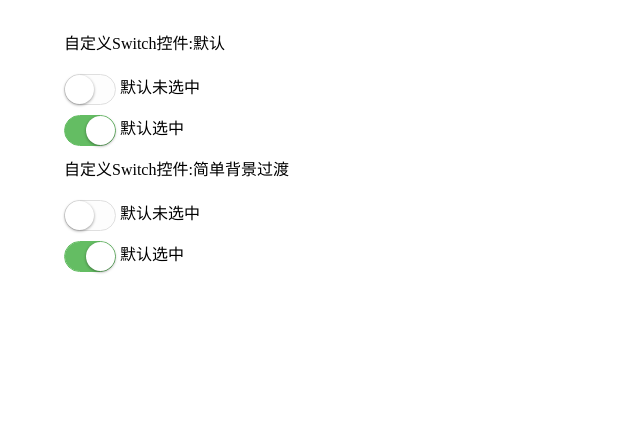
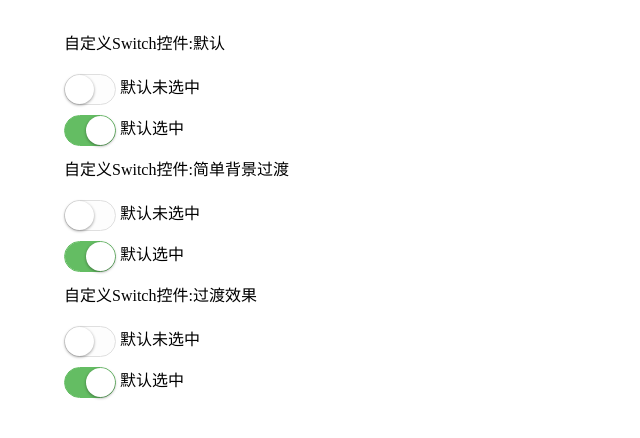
Before and after one commit to P-ppc/webComponents, a plain HTML site: page customSwitch/index.html in a window 1280 px wide. Shown: the whole page, without its empty margins (0-640 px from the left). Drawn offline with Linux system fonts and the light colour scheme.

Commit message:
自定义Switch:过渡效果

```diff
--- a/customSwitch/index.css
+++ b/customSwitch/index.css
@@ -76,7 +76,7 @@ select {
 }
 
 /* 简单背景过渡 */
-.custom-switch-anim-bg {
+.custom-switch.custom-switch-anim-bg {
     transition: background-color ease 0.4s;
 }
 
@@ -89,3 +89,18 @@ select {
 .custom-switch.custom-switch-anim-bg:before {
     transition: left .3s;
 }
+
+/* 过渡效果 */
+.custom-switch.custom-switch-anim {
+    transition: border cubic-bezier(0, 0, 0, 1) .4s, box-shadow cubic-bezier(0, 0, 0, 1) .4s;
+}
+
+.custom-switch.custom-switch-anim:before {
+    transition: left .3s;
+}
+
+.custom-switch.custom-switch-anim:checked {
+    box-shadow: #64bd63 0 0 0 16px inset;
+    background-color: #64bd63;
+    transition: border ease #64bd63, box-shadow ease .4s, background-color ease 1.2s;
+}
--- a/customSwitch/index.html
+++ b/customSwitch/index.html
@@ -21,6 +21,13 @@
     <div class="custom-switch-container">
         <label><input type="checkbox" class="custom-switch custom-switch-anim-bg" checked> 默认选中</label>
     </div>
+    <p>自定义Switch控件:过渡效果</p>
+    <div class="custom-switch-container">
+        <label><input type="checkbox" class="custom-switch custom-switch-anim"> 默认未选中</label>
+    </div>
+    <div class="custom-switch-container">
+        <label><input type="checkbox" class="custom-switch custom-switch-anim" checked> 默认选中</label>
+    </div>
 </div
 
 </body>
```
